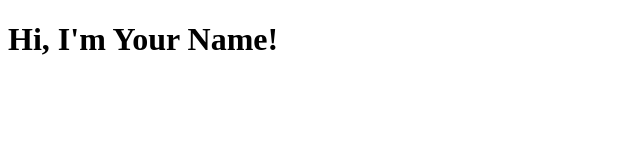
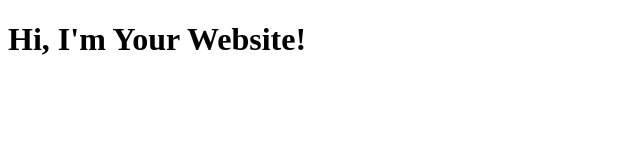
Before and after one commit to Goodkid-tv/Goodkid-tv.github.io, a plain HTML site: page index.html in a window 1280 px wide. Shown: the full height of the page, 0-640 px from the left. Drawn offline with Linux system fonts and the light colour scheme.

Commit message:
Update index.html

```diff
--- a/index.html
+++ b/index.html
@@ -6,6 +6,6 @@
   <title>Your Name</title>
 </head>
 <body>
-  <h1>Hi, I'm Your Name!</h1>
+  <h1>Hi, I'm Your Website!</h1>
 </body>
 </html>
```
